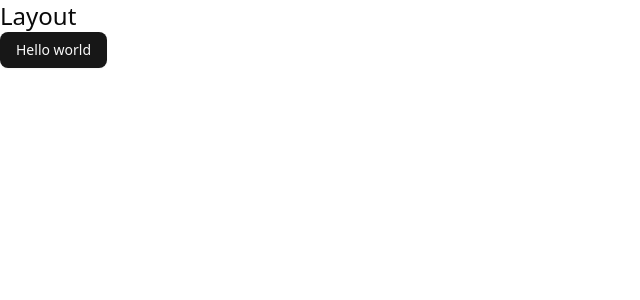
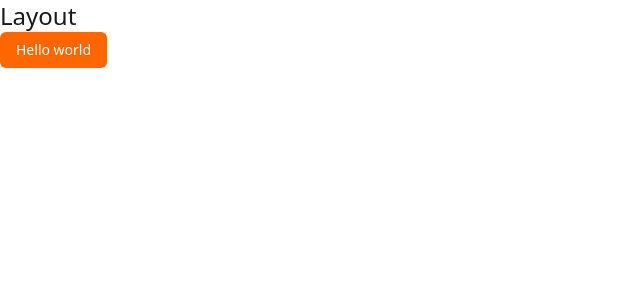
Before and after one commit to EslamKamel89/Trendify, a Nuxt app: page / in a window 1280 px wide. Shown: the top 300 px of the page, without its empty margins (0-640 px from the left). Built offline with nearby package versions, Linux system fonts and the light colour scheme.

Commit message:
refactor: update color variables in main.css for improved theming

```diff
--- a/assets/css/main.css
+++ b/assets/css/main.css
@@ -43,76 +43,92 @@
 }
 
 :root {
-  --background: oklch(1 0 0);
-  --foreground: oklch(0.145 0 0);
-  --card: oklch(1 0 0);
-  --card-foreground: oklch(0.145 0 0);
-  --popover: oklch(1 0 0);
-  --popover-foreground: oklch(0.145 0 0);
-  --primary: oklch(0.205 0 0);
-  --primary-foreground: oklch(0.985 0 0);
-  --secondary: oklch(0.97 0 0);
-  --secondary-foreground: oklch(0.205 0 0);
-  --muted: oklch(0.97 0 0);
-  --muted-foreground: oklch(0.556 0 0);
-  --accent: oklch(0.97 0 0);
-  --accent-foreground: oklch(0.205 0 0);
-  --destructive: oklch(0.577 0.245 27.325);
-  --destructive-foreground: oklch(0.577 0.245 27.325);
-  --border: oklch(0.922 0 0);
-  --input: oklch(0.922 0 0);
-  --ring: oklch(0.708 0 0);
-  --chart-1: oklch(0.646 0.222 41.116);
-  --chart-2: oklch(0.6 0.118 184.704);
-  --chart-3: oklch(0.398 0.07 227.392);
-  --chart-4: oklch(0.828 0.189 84.429);
-  --chart-5: oklch(0.769 0.188 70.08);
-  --radius: 0.625rem;
-  --sidebar: oklch(0.985 0 0);
-  --sidebar-foreground: oklch(0.145 0 0);
-  --sidebar-primary: oklch(0.205 0 0);
-  --sidebar-primary-foreground: oklch(0.985 0 0);
-  --sidebar-accent: oklch(0.97 0 0);
-  --sidebar-accent-foreground: oklch(0.205 0 0);
-  --sidebar-border: oklch(0.922 0 0);
-  --sidebar-ring: oklch(0.708 0 0);
+  --background: hsl(0 0% 100%);
+  --foreground: hsl(0 0% 10%);
+  --card: hsl(0 0% 100%);
+  --card-foreground: hsl(0 0% 10%);
+  --popover: hsl(0 0% 100%);
+  --popover-foreground: hsl(0 0% 10%);
+
+  --primary: hsl(24, 100%, 50%);
+  --primary-foreground: hsl(0 0% 100%);
+
+  --secondary: hsl(30, 100%, 95%);
+  --secondary-foreground: hsl(24, 100%, 30%);
+
+  --muted: hsl(36, 100%, 97%);
+  --muted-foreground: hsl(30, 20%, 40%);
+
+  --accent: hsl(14, 90%, 92%);
+  --accent-foreground: hsl(24, 100%, 25%);
+
+  --destructive: hsl(0, 84%, 60%);
+  --destructive-foreground: hsl(0 0% 100%);
+
+  --border: hsl(30, 20%, 88%);
+  --input: hsl(30, 20%, 90%);
+  --ring: hsl(24, 100%, 50%);
+
+  --chart-1: hsl(24, 100%, 50%);
+  --chart-2: hsl(14, 85%, 55%);
+  --chart-3: hsl(43, 90%, 60%);
+  --chart-4: hsl(172, 50%, 55%);
+  --chart-5: hsl(240, 65%, 70%);
+
+  --radius: 0.5rem;
+
+  --sidebar-background: hsl(36, 100%, 98%);
+  --sidebar-foreground: hsl(24, 30%, 30%);
+  --sidebar-primary: hsl(24, 100%, 40%);
+  --sidebar-primary-foreground: hsl(0 0% 100%);
+  --sidebar-accent: hsl(36, 100%, 95%);
+  --sidebar-accent-foreground: hsl(30, 30%, 30%);
+  --sidebar-border: hsl(30, 30%, 85%);
+  --sidebar-ring: hsl(24, 100%, 50%);
 }
 
 .dark {
-  --background: oklch(0.145 0 0);
-  --foreground: oklch(0.985 0 0);
-  --card: oklch(0.145 0 0);
-  --card-foreground: oklch(0.985 0 0);
-  --popover: oklch(0.145 0 0);
-  --popover-foreground: oklch(0.985 0 0);
-  --primary: oklch(0.985 0 0);
-  --primary-foreground: oklch(0.205 0 0);
-  --secondary: oklch(0.269 0 0);
-  --secondary-foreground: oklch(0.985 0 0);
-  --muted: oklch(0.269 0 0);
-  --muted-foreground: oklch(0.708 0 0);
-  --accent: oklch(0.269 0 0);
-  --accent-foreground: oklch(0.985 0 0);
-  --destructive: oklch(0.396 0.141 25.723);
-  --destructive-foreground: oklch(0.637 0.237 25.331);
-  --border: oklch(0.269 0 0);
-  --input: oklch(0.269 0 0);
-  --ring: oklch(0.439 0 0);
-  --chart-1: oklch(0.488 0.243 264.376);
-  --chart-2: oklch(0.696 0.17 162.48);
-  --chart-3: oklch(0.769 0.188 70.08);
-  --chart-4: oklch(0.627 0.265 303.9);
-  --chart-5: oklch(0.645 0.246 16.439);
-  --sidebar: oklch(0.205 0 0);
-  --sidebar-foreground: oklch(0.985 0 0);
-  --sidebar-primary: oklch(0.488 0.243 264.376);
-  --sidebar-primary-foreground: oklch(0.985 0 0);
-  --sidebar-accent: oklch(0.269 0 0);
-  --sidebar-accent-foreground: oklch(0.985 0 0);
-  --sidebar-border: oklch(0.269 0 0);
-  --sidebar-ring: oklch(0.439 0 0);
+  --background: hsl(0 0% 8%);
+  --foreground: hsl(0 0% 98%);
+  --card: hsl(0 0% 12%);
+  --card-foreground: hsl(0 0% 98%);
+  --popover: hsl(0 0% 12%);
+  --popover-foreground: hsl(0 0% 98%);
+
+  --primary: hsl(24, 100%, 60%);
+  --primary-foreground: hsl(0 0% 0%);
+
+  --secondary: hsl(30, 30%, 20%);
+  --secondary-foreground: hsl(24, 100%, 85%);
+
+  --muted: hsl(36, 20%, 15%);
+  --muted-foreground: hsl(36, 20%, 65%);
+
+  --accent: hsl(14, 70%, 25%);
+  --accent-foreground: hsl(24, 100%, 85%);
+
+  --destructive: hsl(0, 84%, 65%);
+  --destructive-foreground: hsl(0 0% 100%);
+
+  --border: hsl(30, 20%, 25%);
+  --input: hsl(30, 20%, 25%);
+  --ring: hsl(24, 100%, 60%);
+
+  --chart-1: hsl(24, 100%, 60%);
+  --chart-2: hsl(14, 80%, 60%);
+  --chart-3: hsl(43, 85%, 65%);
+  --chart-4: hsl(172, 55%, 55%);
+  --chart-5: hsl(240, 65%, 70%);
+
+  --sidebar-background: hsl(0 0% 10%);
+  --sidebar-foreground: hsl(36, 20%, 85%);
+  --sidebar-primary: hsl(24, 100%, 70%);
+  --sidebar-primary-foreground: hsl(0 0% 5%);
+  --sidebar-accent: hsl(36, 20%, 20%);
+  --sidebar-accent-foreground: hsl(36, 80%, 90%);
+  --sidebar-border: hsl(30, 20%, 25%);
+  --sidebar-ring: hsl(24, 100%, 50%);
 }
-
 @layer base {
   * {
     @apply border-border outline-ring/50;
```
